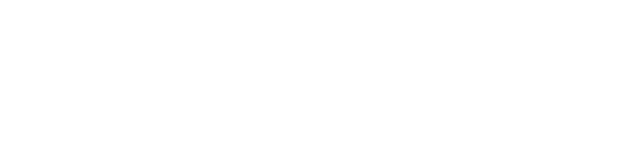
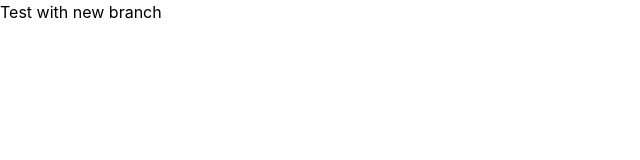
Before and after one commit to guskka/Dual-Portfolio, a website built with Vite: page index.html in a window 1280 px wide. Shown: the whole page, without its empty margins (0-640 px from the left). Built offline with nearby package versions, Linux system fonts and the light colour scheme.

Commit message:
feat: add test paragraph to index.html for new branch verification

```diff
--- a/index.html
+++ b/index.html
@@ -7,5 +7,7 @@
     <meta name="viewport" content="width=device-width, initial-scale=1.0" />
     <title>Dual Portfolio</title>
   </head>
-  <body></body>
+  <body>
+    <p>Test with new branch</p>
+  </body>
 </html>
```
